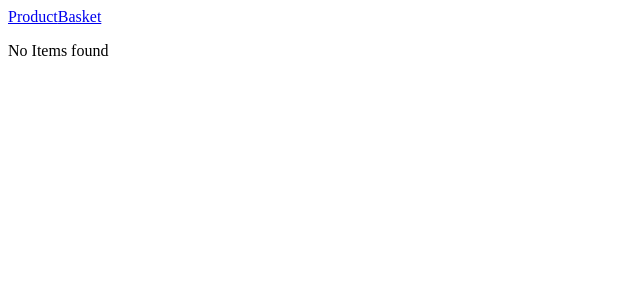
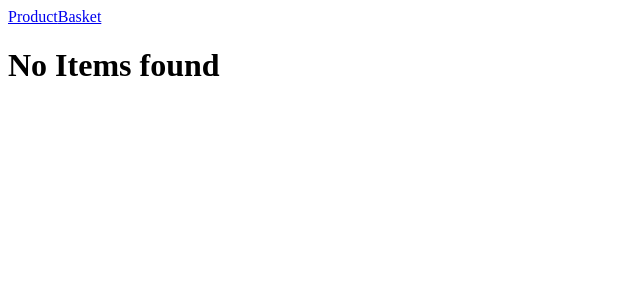
Before and after one commit to achugs/Shopping, a React (Create React App) app: page /basket in a window 1280 px wide. Shown: the top 300 px of the page, without its empty margins (0-640 px from the left). Built offline with nearby package versions, Linux system fonts and the light colour scheme.

Commit message:
added error page for incorrect path

```diff
--- a/src/App.js
+++ b/src/App.js
@@ -3,6 +3,7 @@ import NavBar from "./components/NavBar";
 import { BrowserRouter as Router, Switch } from "react-router-dom";
 import Product from "./components/Product";
 import Basket from "./components/Basket";
+import PageNotFound from "./components/PageNotFound";
 import { AppProvider } from "./Basket-Context";
 import "./App.css";
 
@@ -12,8 +13,9 @@ function App() {
       <Router>
         <NavBar />
         <Switch>
-          <Product path="/" exact />
+          <Product path="/" exact component={Product} />
           <Basket path="/basket" component={Basket} />
+          <PageNotFound />
         </Switch>
       </Router>
     </AppProvider>
--- a/src/components/Basket.js
+++ b/src/components/Basket.js
@@ -8,7 +8,7 @@ const Basket = () => {
     setBasket(currentBasket => [...currentBasket, item]);
   };
 
-  if (basket.length === 0) return <p>No Items found</p>;
+  if (basket.length === 0) return <h1>No Items found</h1>;
   return (
     <div>
       <p>Basket</p>
--- /dev/null
+++ b/src/components/PageNotFound.js
@@ -0,0 +1,11 @@
+import React from "react";
+
+const PageNotFound = () => {
+  return (
+    <div>
+      <h1>Page Not Found</h1>
+    </div>
+  );
+};
+
+export default PageNotFound;
```
